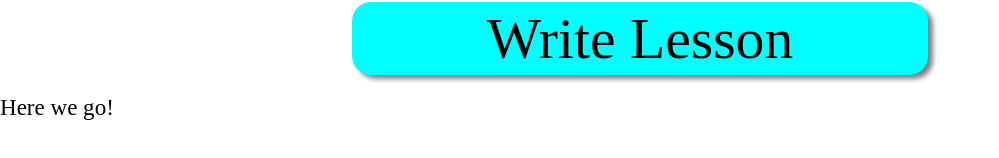
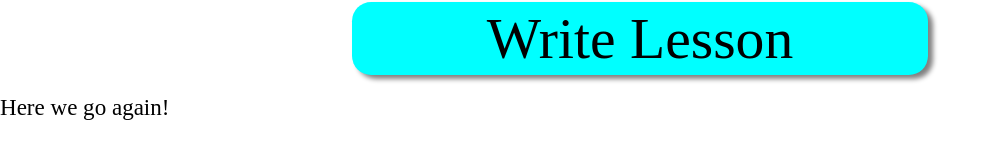
Before and after one commit to Sultepronit/learn-eng-new-front, a React (Vite) app: page / in a window 1280 px wide. Shown: the part 242-400 px from the top of the page, without its empty margins (0-999 px from the left). Built offline with nearby package versions, Linux system fonts and the light colour scheme; no server answers.

Commit message:
one more test

```diff
--- a/src/components/Home.jsx
+++ b/src/components/Home.jsx
@@ -6,7 +6,7 @@ export default function Home() {
             <Link to="/list" className="view-link">Edit List</Link>
             <Link to="/tap-lesson" className="view-link">Tap Lesson</Link>
             <Link to="/list" className="view-link">Write Lesson</Link>
-            <p>Here we go!</p>
+            <p>Here we go again!</p>
         </div>
     );
 }
```
